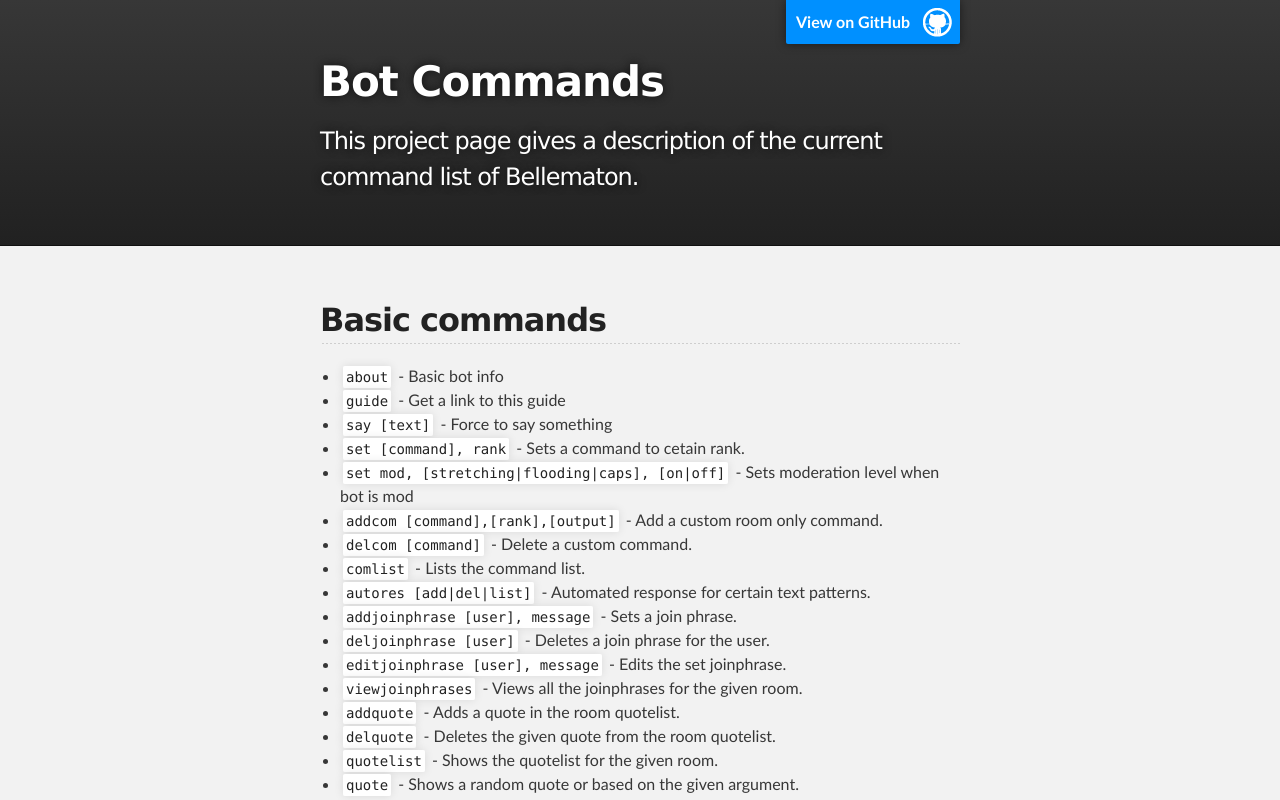
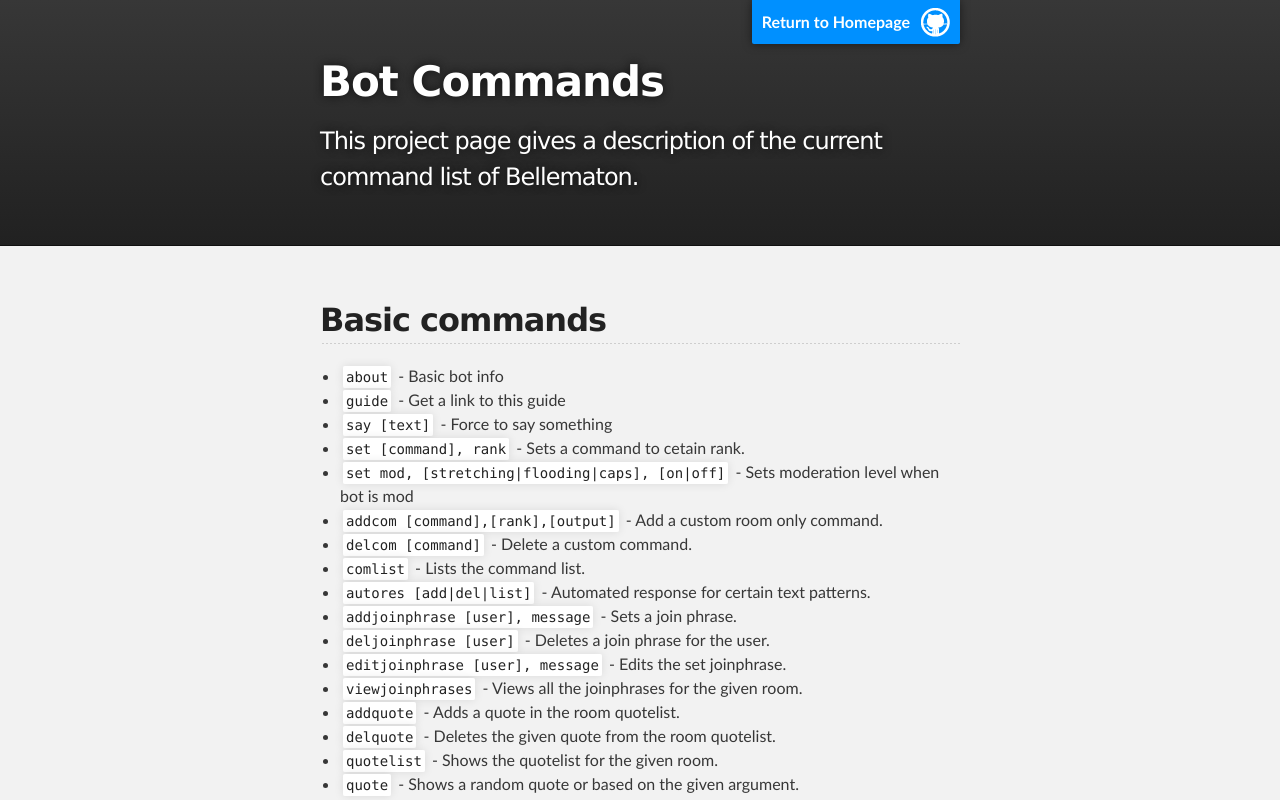
Before and after one commit to Hydrocity/bot, a plain HTML site: page index.html in a window 1280 px wide. Shown: the top 800 px of the page. Drawn offline with Linux system fonts and the light colour scheme.

Commit message:
Update index.html

```diff
--- a/index.html
+++ b/index.html
@@ -16,7 +16,7 @@
     <!-- HEADER -->
     <div id="header_wrap" class="outer">
         <header class="inner">
-          <a id="forkme_banner" href="https://github.com/hydrocityps/bot">View on GitHub</a>
+          <a id="forkme_banner" href="https://hydrocityps.github.io">Return to Homepage</a>
 
           <h1 id="project_title">Bot Commands</h1>
           <h2 id="project_tagline">This project page gives a description of the current command list of Bellematon.</h2>
```
